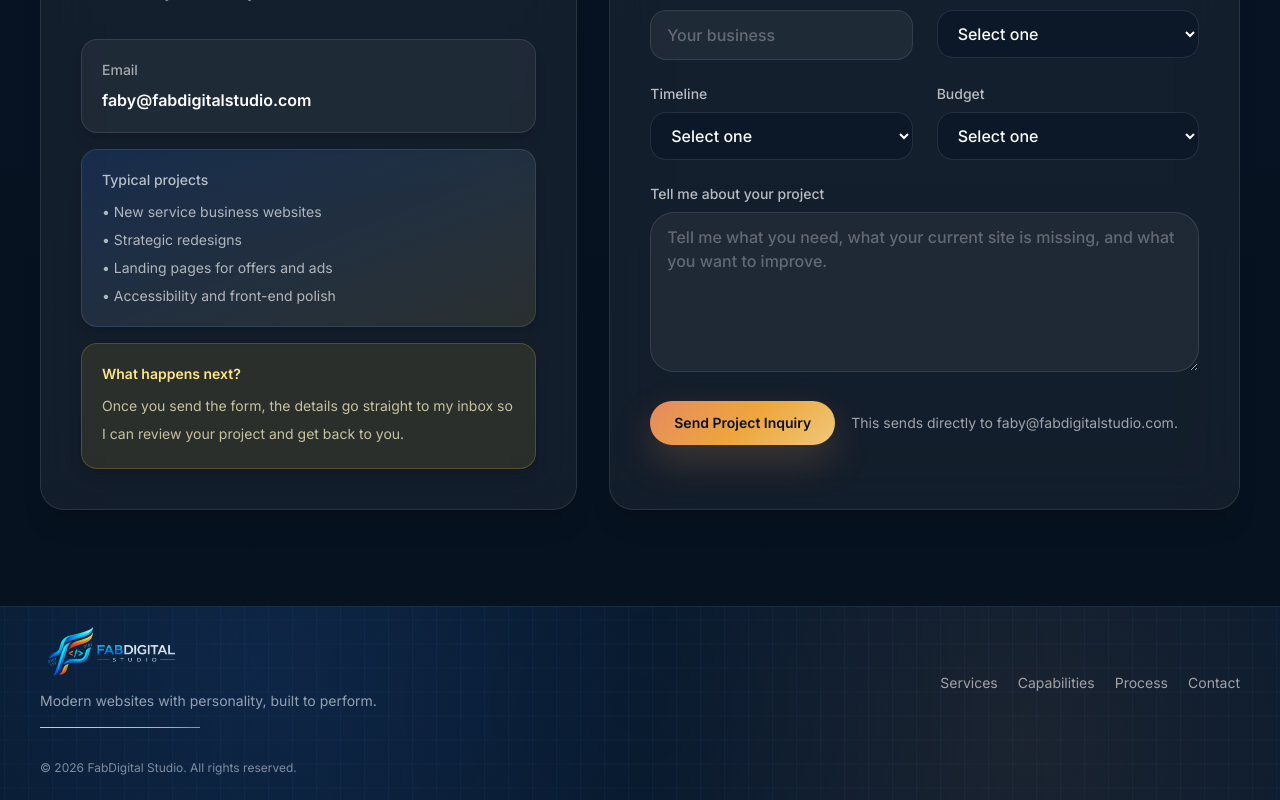
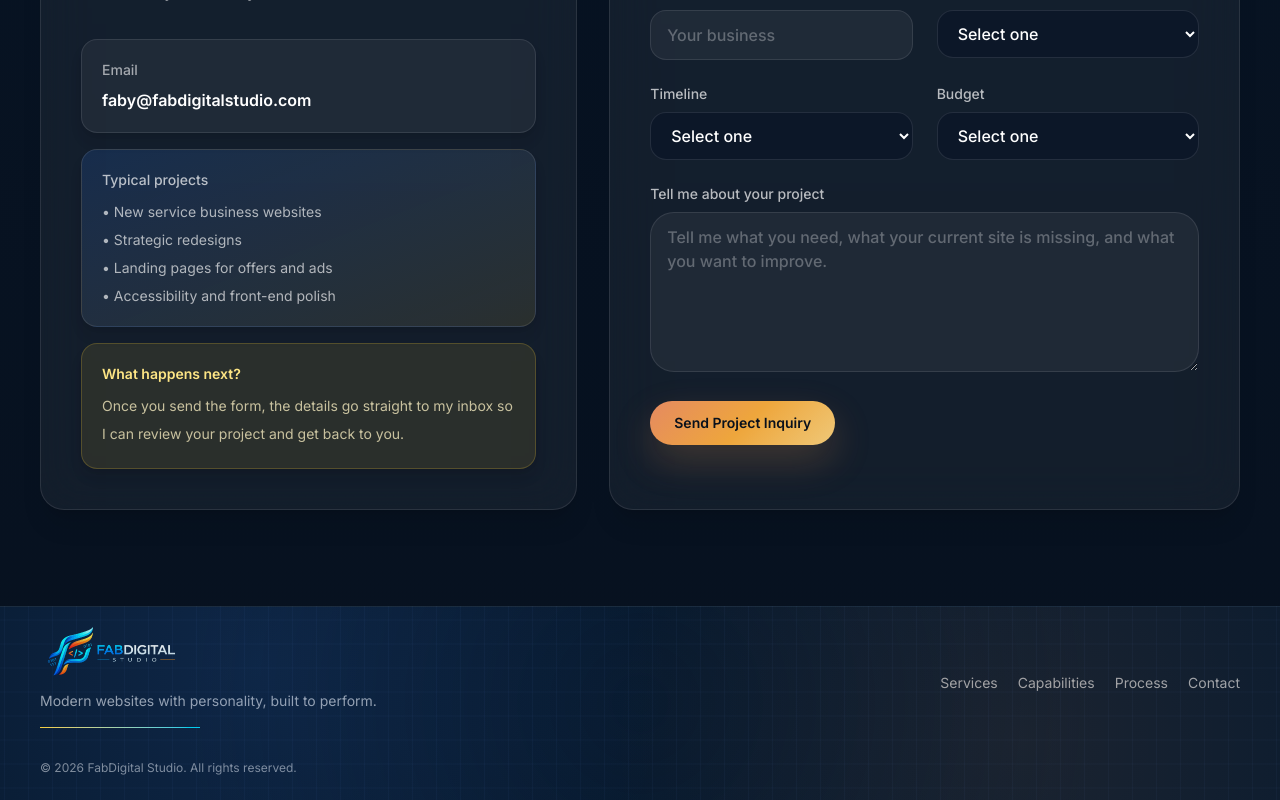
Before and after one commit to fabylv/fabdigitalstudio.com, a React (Vite) app: page / in a window 1280 px wide. Shown: the part 6803-7603 px from the top of the page. Built offline with nearby package versions, Linux system fonts and the light colour scheme.

Commit message:
Remove contact CTA helper text

```diff
--- a/src/components/sections/Contact.jsx
+++ b/src/components/sections/Contact.jsx
@@ -263,9 +263,6 @@
 								<Button disabled={isSubmitting} className={isSubmitting ? 'opacity-70' : ''}>
 									{isSubmitting ? 'Sending...' : 'Send Project Inquiry'}
 								</Button>
-								<p className="text-sm text-white/60">
-									This sends directly to {content.email}.
-								</p>
 							</div>
 						</form>
 					</GlassCard>
```
